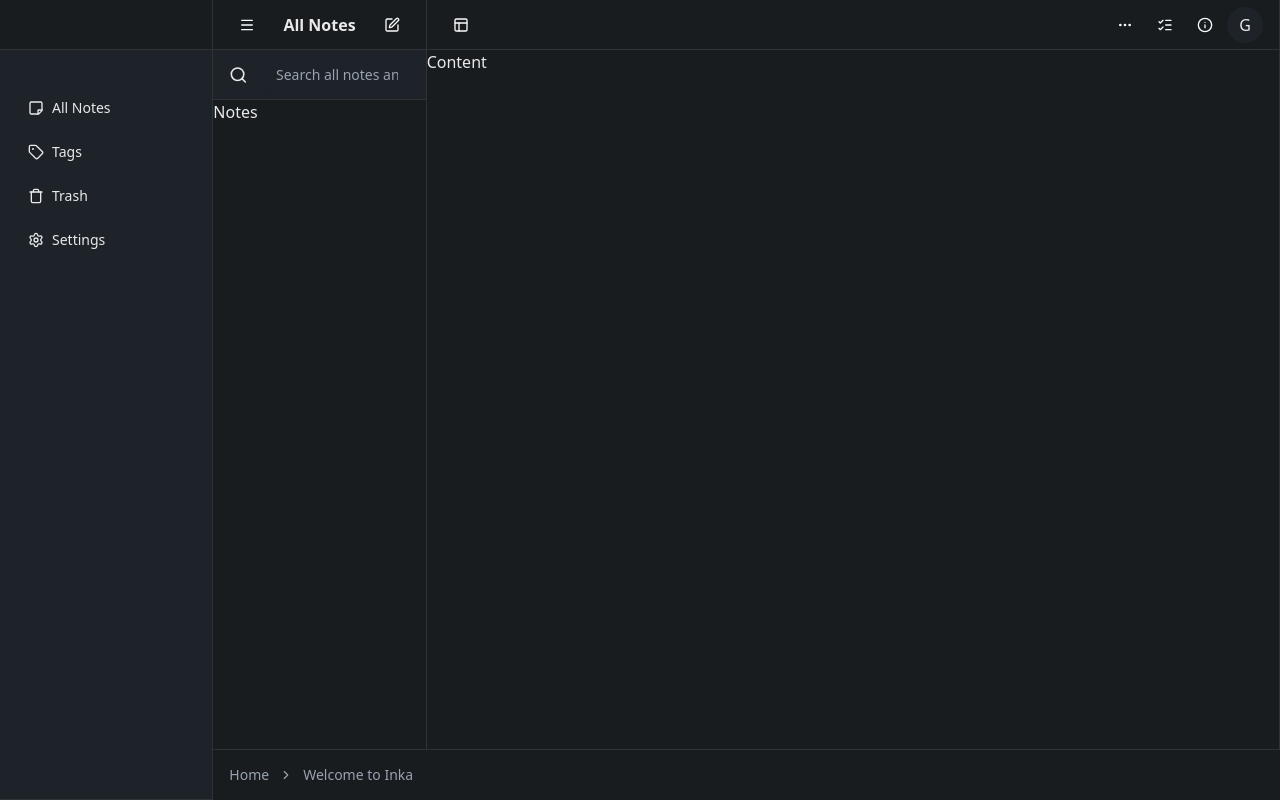
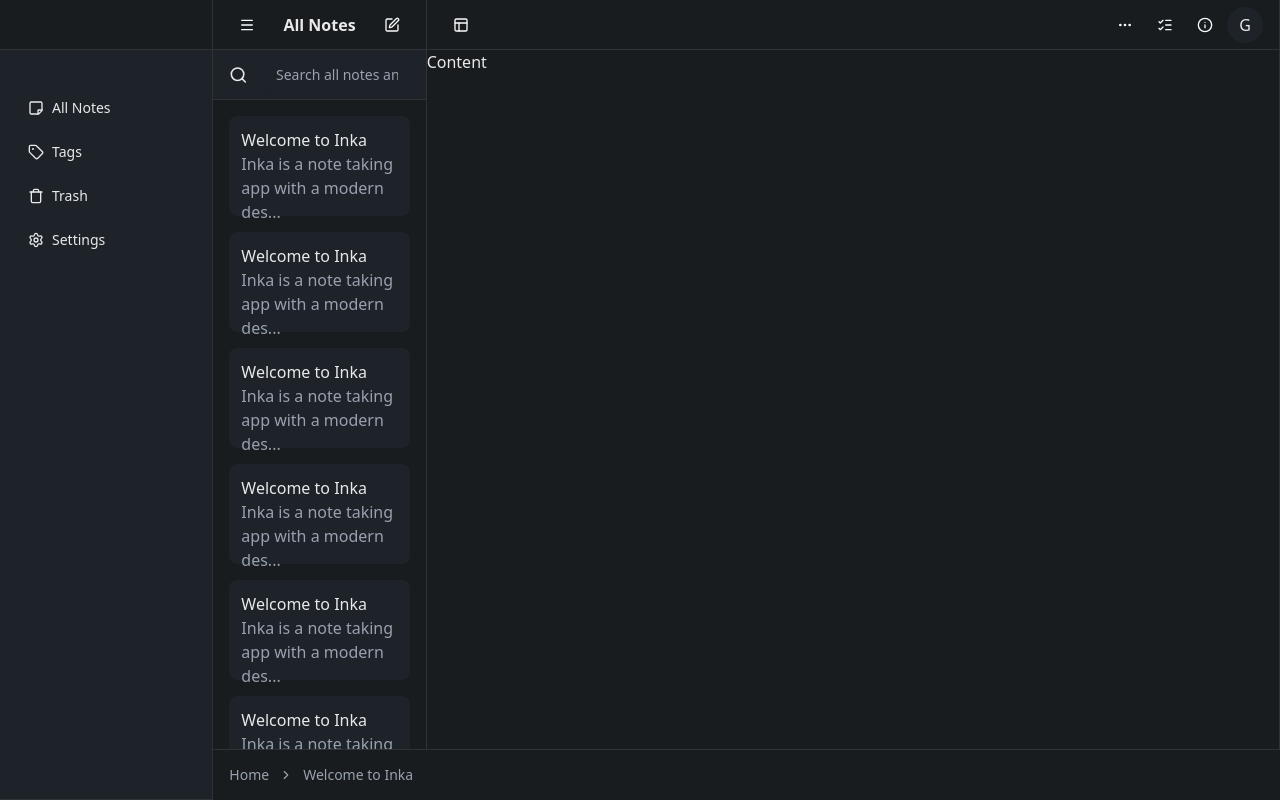
Before and after one commit to crstelli/inka, a Next.js app: page / in a window 1280 px wide. Built offline with nearby package versions, Linux system fonts and the light colour scheme.

Commit message:
Built notes list

```diff
--- a/app/layout.tsx
+++ b/app/layout.tsx
@@ -15,7 +15,7 @@ export const metadata: Metadata = {
 export default function RootLayout({ children }: Props) {
   return (
     <html lang="en" className="dark">
-      <body className="grid grid-cols-[1fr_1fr_4fr] divide-solid divide-x divide-y grid-rows-[50px_50px_1fr_50px] w-screen h-screen bg-background text-foreground">
+      <body className="grid grid-cols-[1fr_1fr_4fr] divide-solid divide-x divide-y grid-rows-[50px_50px_1fr_50px] w-screen h-screen bg-background text-foreground max-w-screen">
         {children}
       </body>
     </html>
--- /dev/null
+++ b/components/Note.tsx
@@ -0,0 +1,10 @@
+function Note() {
+  return (
+    <div className="bg-secondary h-25 rounded-md p-3">
+      <h3 className="font-medium">Welcome to Inka</h3>
+      <span className="text-muted-foreground">Inka is a note taking app with a modern des...</span>
+    </div>
+  );
+}
+
+export { Note };
--- a/components/Notes.tsx
+++ b/components/Notes.tsx
@@ -1,5 +1,23 @@
+import { Note } from "./Note";
+
 function Notes() {
-  return <div>Notes</div>;
+  return (
+    <div className="p-4 flex flex-col gap-4 overflow-auto">
+      <Note />
+      <Note />
+      <Note />
+      <Note />
+      <Note />
+      <Note />
+      <Note />
+      <Note />
+      <Note />
+      <Note />
+      <Note />
+      <Note />
+      <Note />
+    </div>
+  );
 }
 
 export { Notes };
--- a/package.json
+++ b/package.json
@@ -13,6 +13,7 @@
     "@radix-ui/react-collapsible": "^1.1.12",
     "@radix-ui/react-dialog": "^1.1.15",
     "@radix-ui/react-dropdown-menu": "^2.1.16",
+    "@radix-ui/react-scroll-area": "^1.2.10",
     "@radix-ui/react-separator": "^1.1.8",
     "@radix-ui/react-slot": "^1.2.4",
     "@radix-ui/react-tooltip": "^1.2.8",
```
Also changed, not shown: 1 other file (tests, documents, lock files or other folders).
